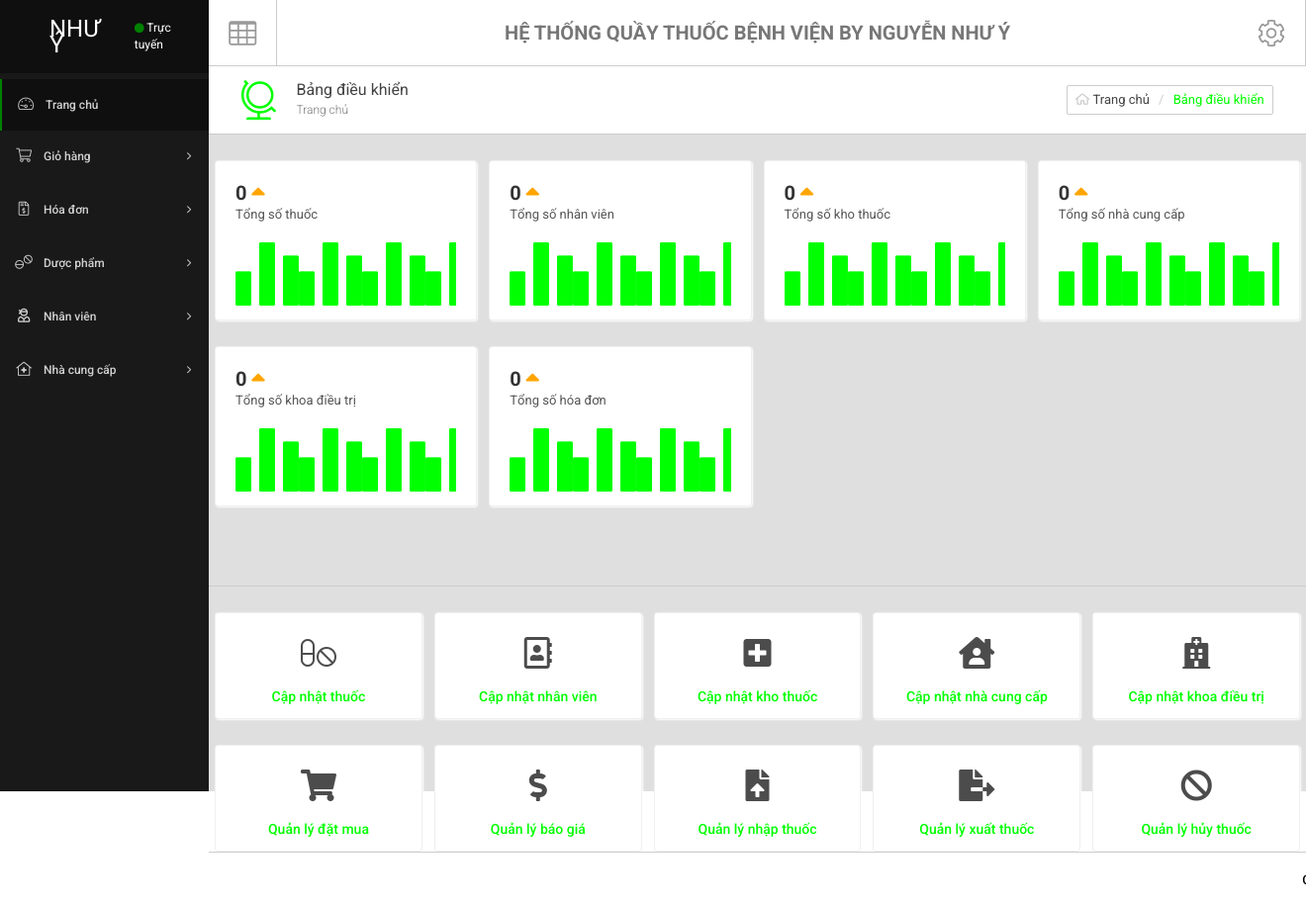
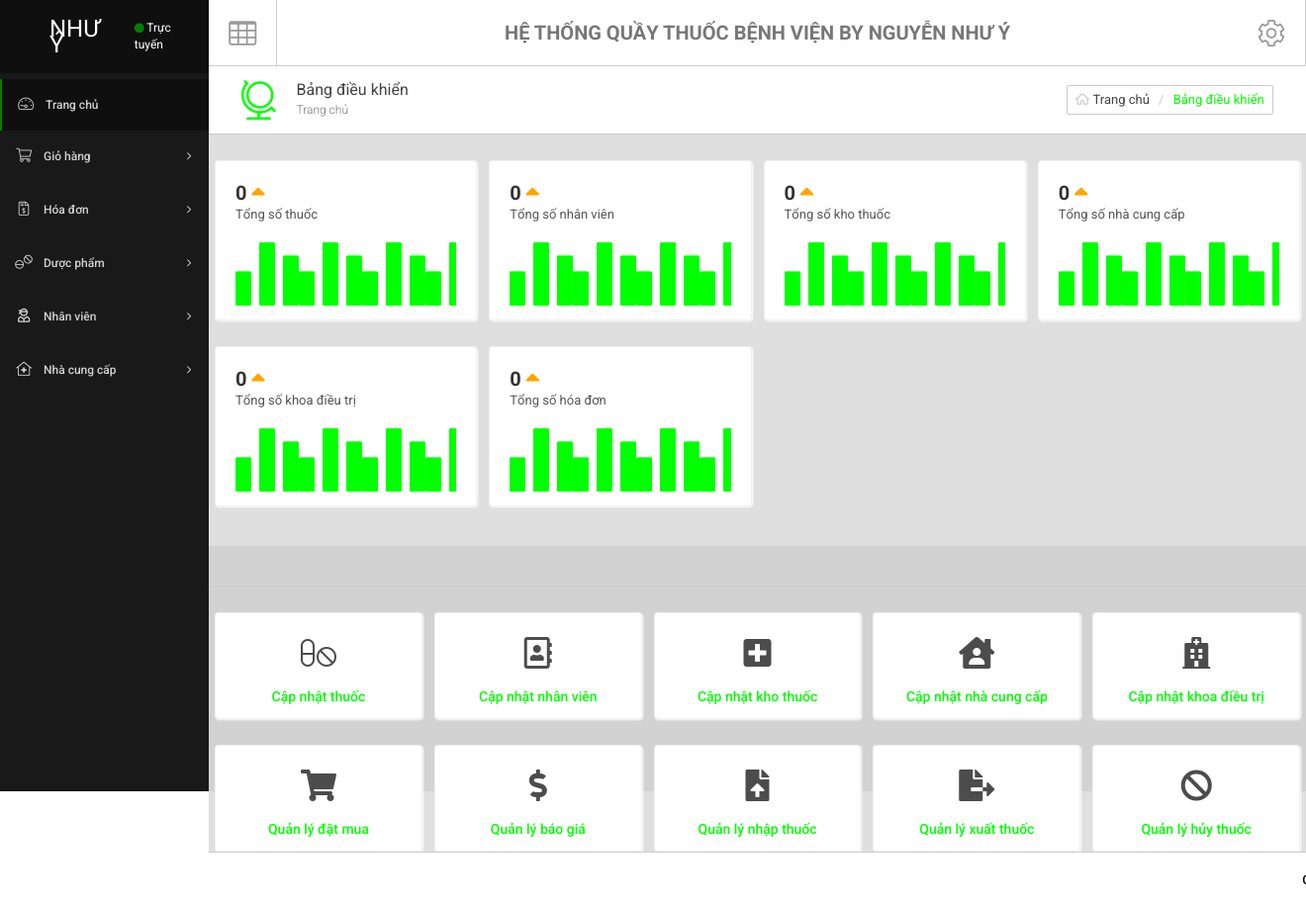
Before and after one commit to nhuydev1704/DoAnBV2, a PHP site: page /index2.php in a window 1320 px wide. Shown: the whole page at 99% size. Run offline with PHP 8.4, Linux system fonts and the light colour scheme; data that the repository does not hold is empty.

Commit message:
add photto

```diff
--- a/index2.php
+++ b/index2.php
@@ -38,7 +38,7 @@
                            </div>
                      </div>
             </div>
-            <div class="container-body">
+            <div class="container-body color">
                <div class="right-header2">
                      <div class="grid wide">
                         <div class="row">
```
Also changed, not shown: php/photo/9.jpg (added).
